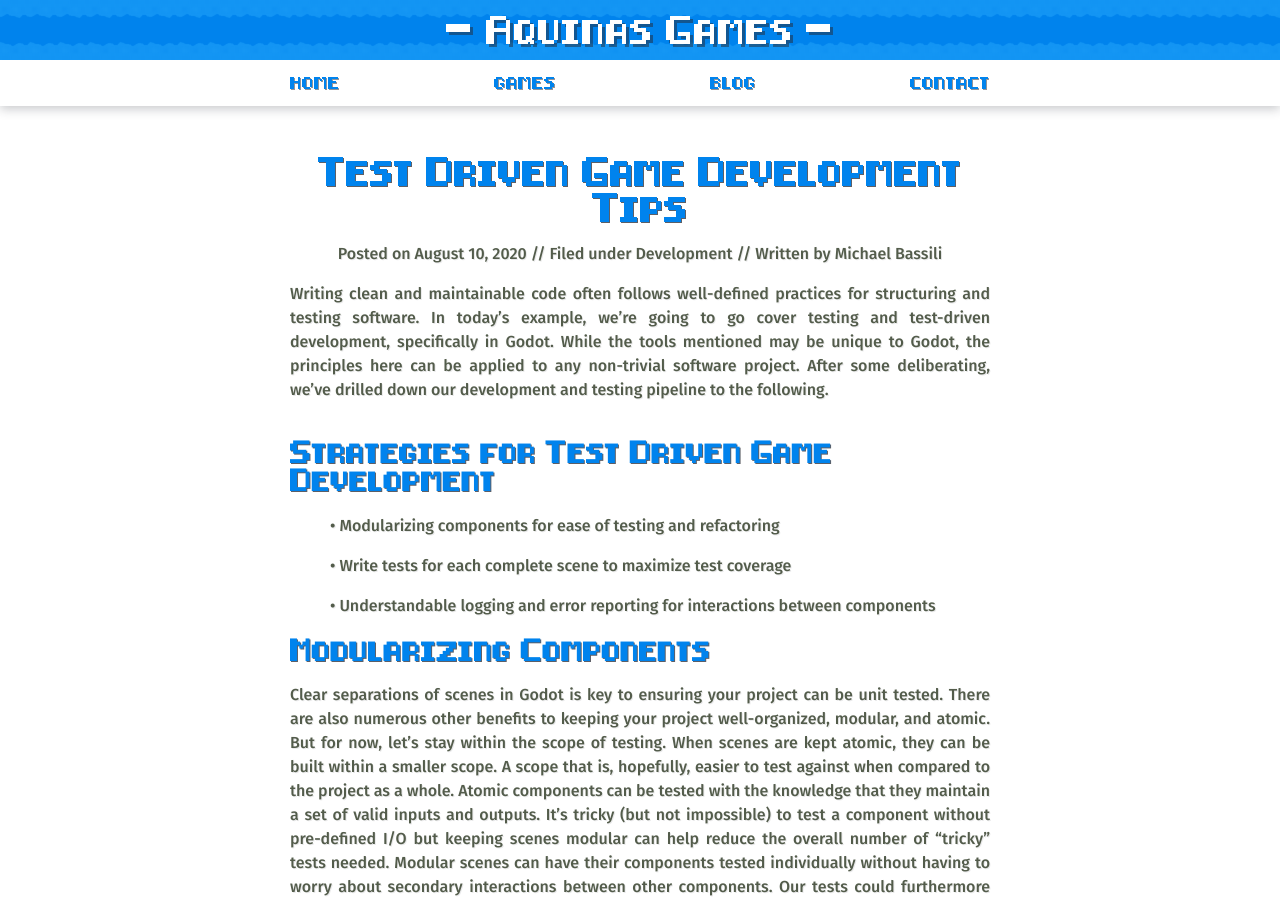
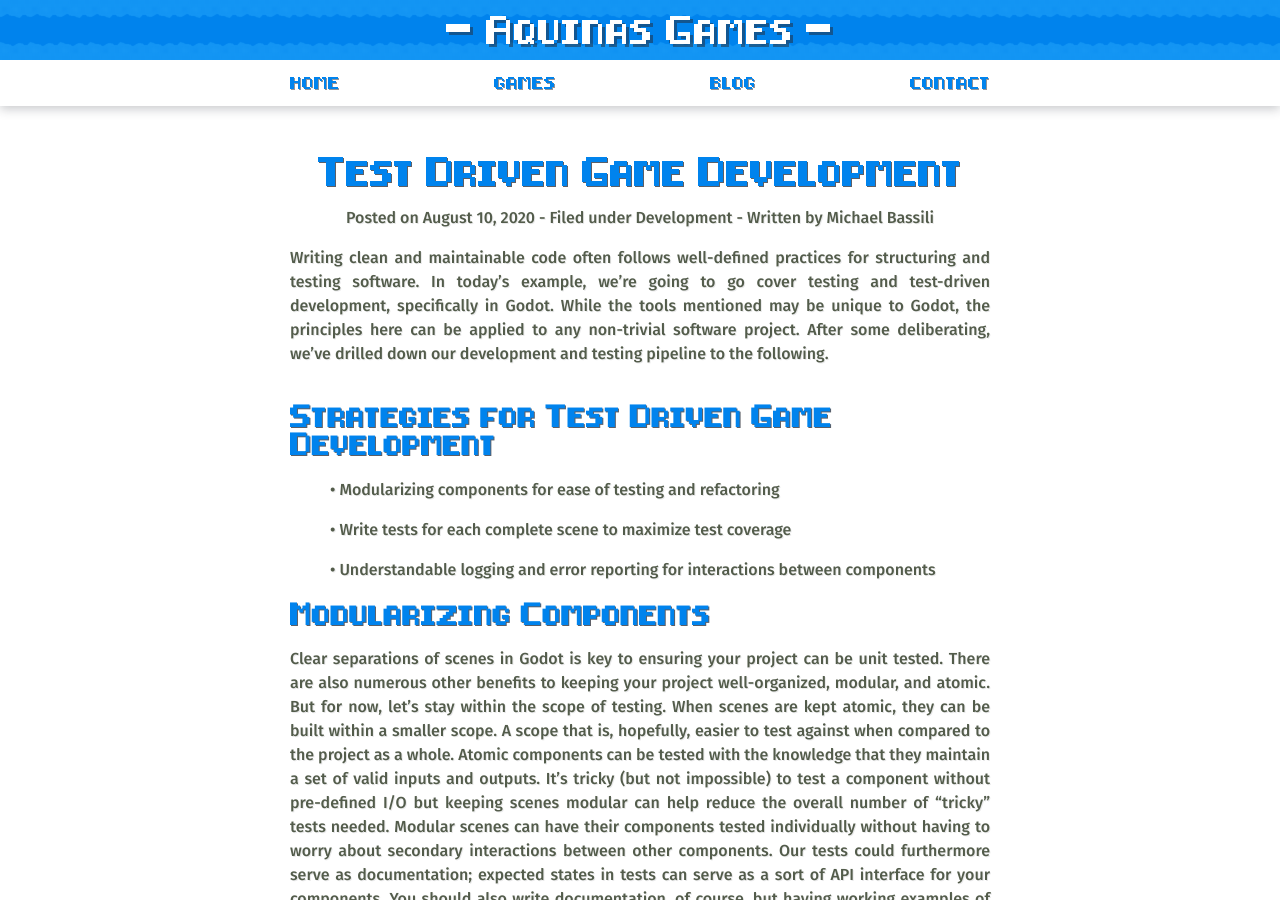
Before and after one commit to AquinasGames/website, a Jekyll site: the page built from _posts/2020-08-10-test-driven-game-development.md, in a window 1280 px wide and 900 px high. Built offline with Jekyll 4.4.1, drawn with Linux system fonts in a browser that asks for light colours.

Commit message:
Reduce size of title, improve rendering of sub-info

```diff
--- a/_layouts/posts.html
+++ b/_layouts/posts.html
@@ -6,8 +6,8 @@
         <div id="page-content">
             <h1>{{ page.title }}</h1>
             <div class="current-post-metadata">
-                <span class="current-post-title">Posted on {{ page.date | date: "%B %-d, %Y" }} // </span>
-                <span class="current-post-subtitle">Filed under {{ page.tags }} // </span>
+                <span class="current-post-title">Posted on {{ page.date | date: "%B %-d, %Y" }} - </span>
+                <span class="current-post-subtitle">Filed under {{ page.tags }} - </span>
                 <span class="current-post-author">Written by {{ page.author }}</span>
             </div>
             {{ content }}
--- a/_posts/2020-08-10-test-driven-game-development.md
+++ b/_posts/2020-08-10-test-driven-game-development.md
@@ -1,5 +1,5 @@
 ---
-title: Test Driven Game Development Tips
+title: Test Driven Game Development
 layout: posts
 tags: Development
 author: Michael Bassili
```
